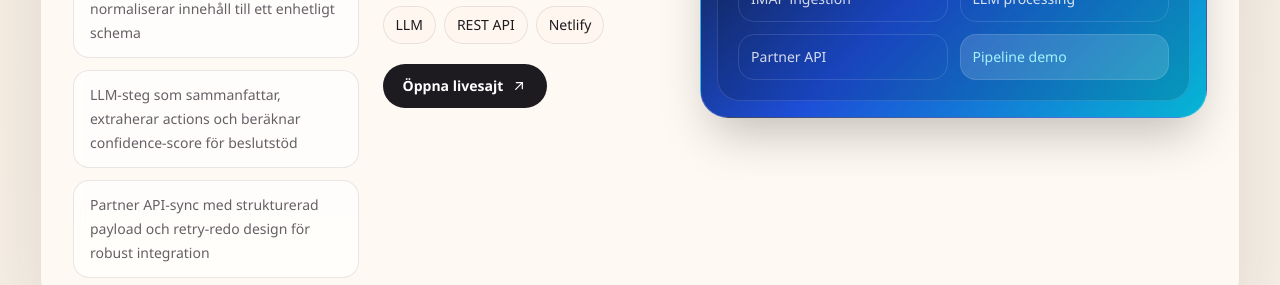
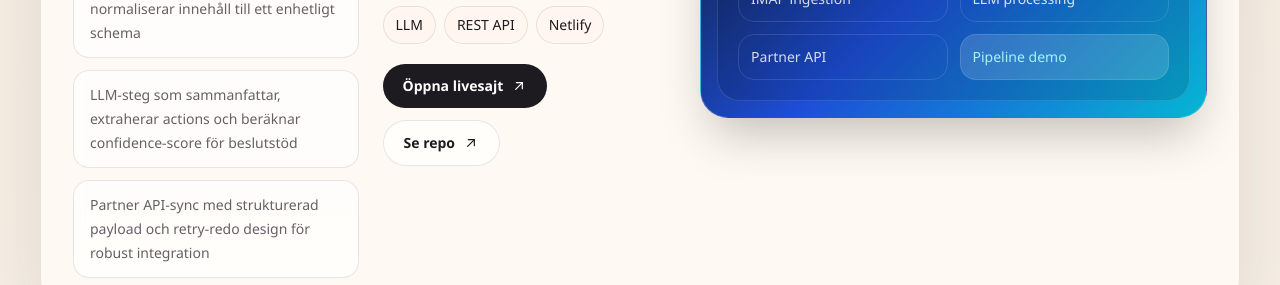
Before and after one commit to Elli2022/eleonora-portfolio, a Next.js app: page / in a window 1280 px wide. Shown: the part 3800-4085 px from the top of the page. Built offline with nearby package versions, Linux system fonts and the light colour scheme.

Commit message:
Portfolio: repo-länk för InboxBridge MVP

```diff
--- a/src/app/page.tsx
+++ b/src/app/page.tsx
@@ -89,6 +89,7 @@ const projects: Project[] = [
   stack: ["TypeScript", "React", "IMAP", "LLM", "REST API", "Netlify"],
   href: "https://inboxbridge-elli-mvp.netlify.app/",
   cta: "Öppna livesajt",
+  repoHref: "https://github.com/Elli2022/portfolio-ai-mvp",
   badge: "AI",
   previewHighlights: ["IMAP ingestion", "LLM processing", "Partner API", "Pipeline demo"],
   preview: {
```
